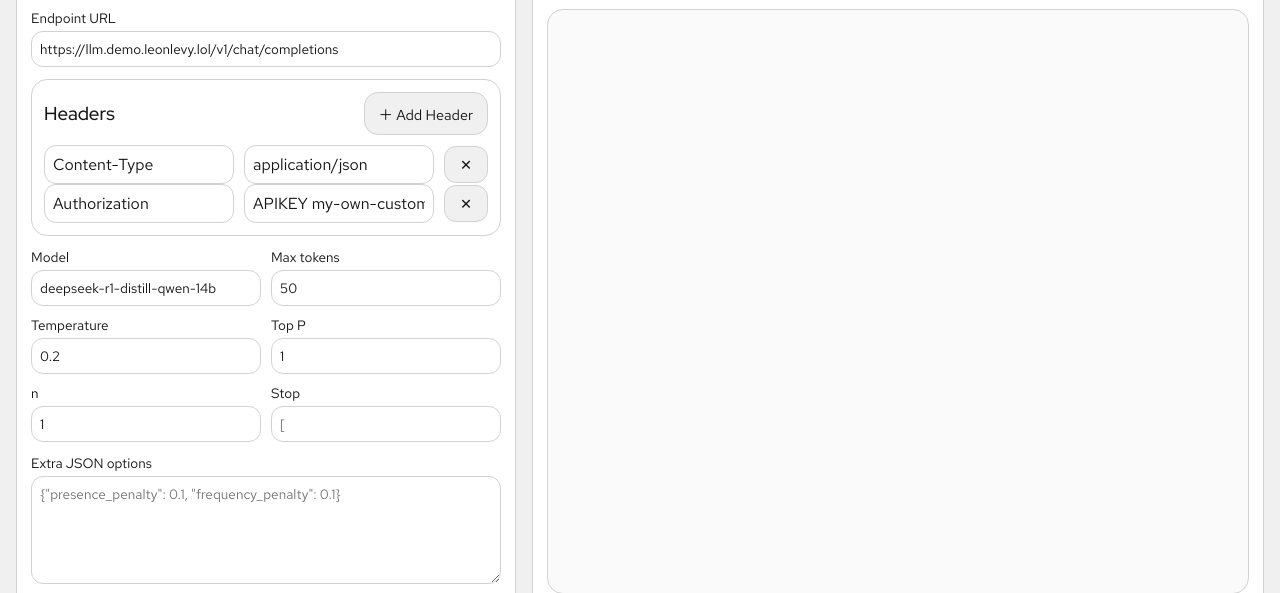
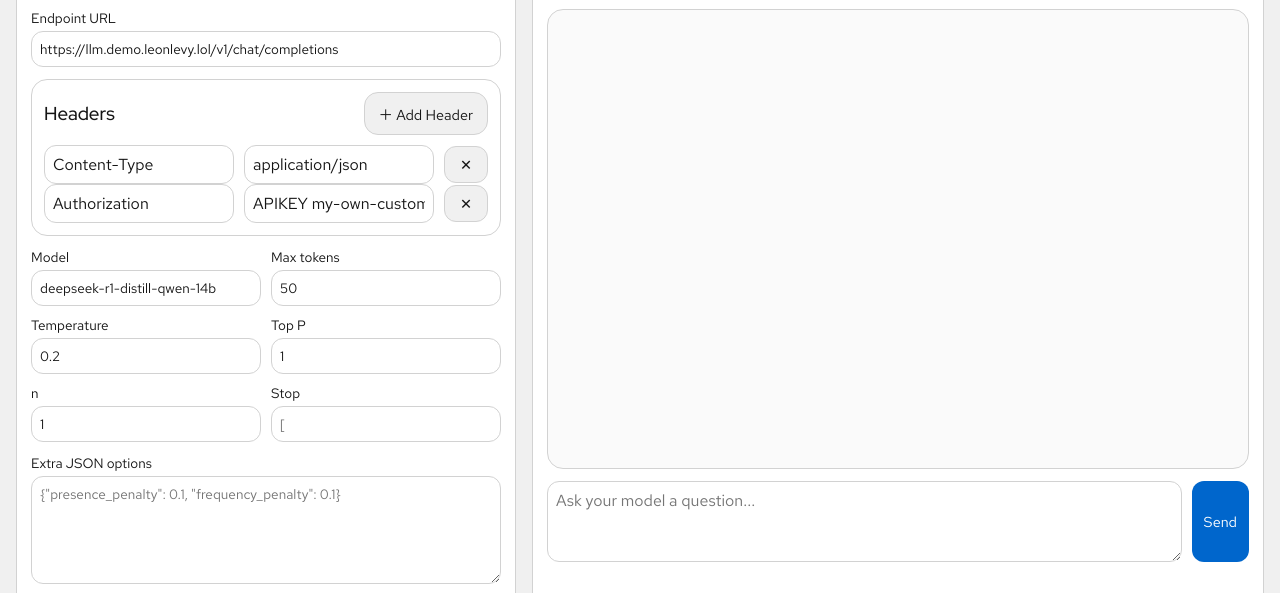
Before and after one commit to bugbiteme/llm-playground, a website: page public/index.html in a window 1280 px wide. Shown: the part 186-779 px from the top of the page. Drawn offline with Linux system fonts and the light colour scheme; no server answers.

Commit message:
scrolling chat

```diff
--- a/public/styles.css
+++ b/public/styles.css
@@ -378,6 +378,7 @@ button.secondary:hover {
   border-radius: 16px;
   background: var(--chat-window-bg);
   min-height: 200px;
+  max-height: calc(100vh - 340px);
   transition: background 0.2s ease, border-color 0.2s ease;
 }
 
```
